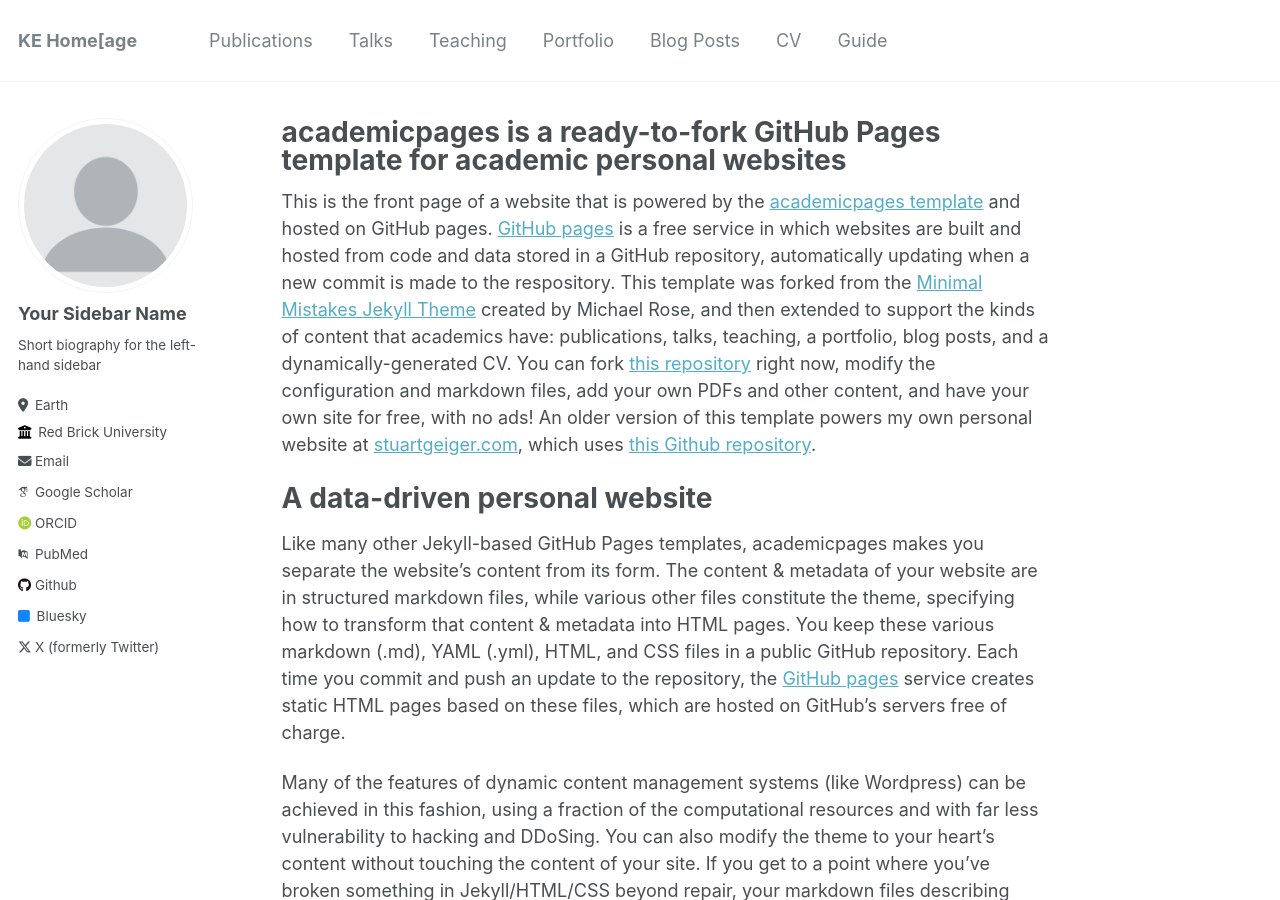
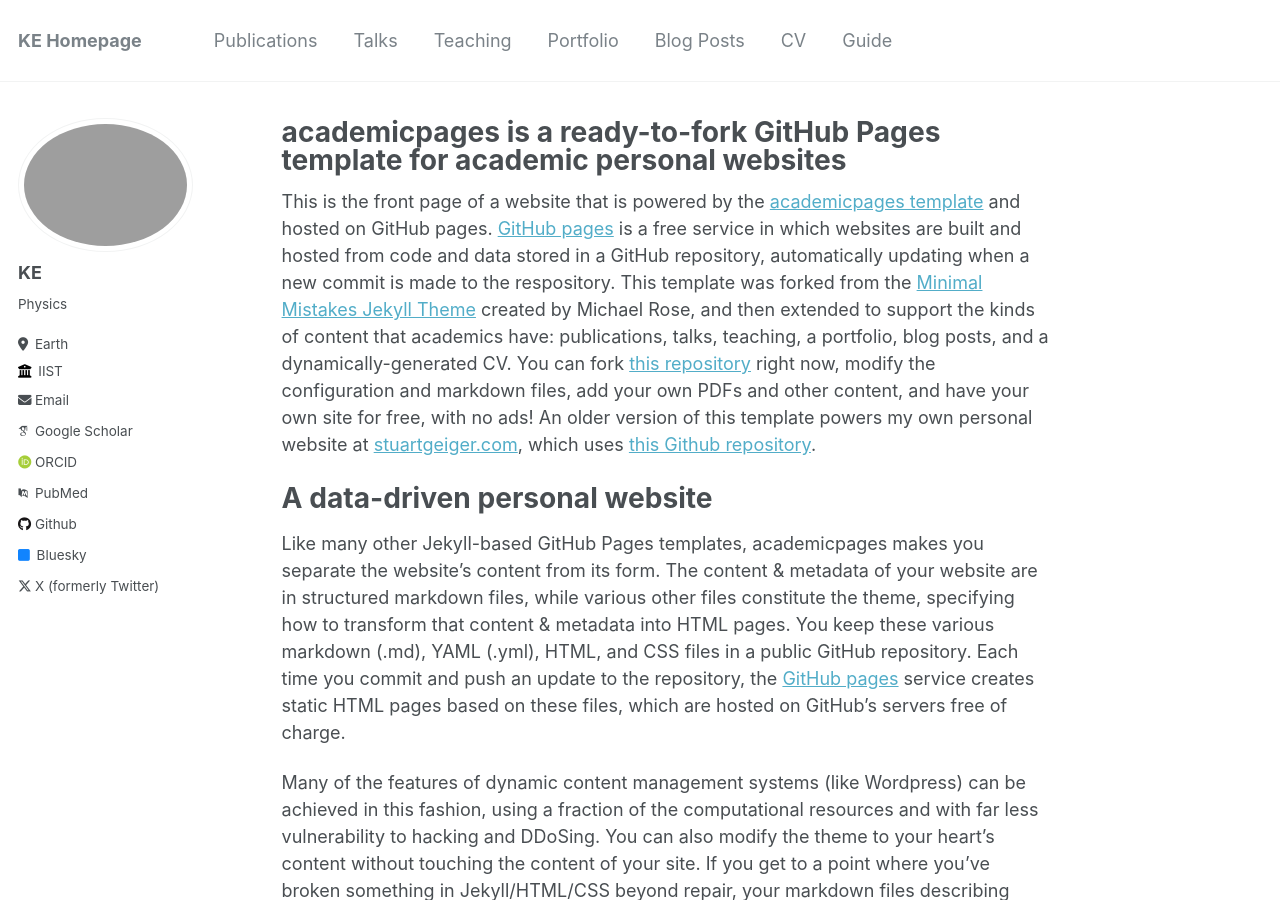
Before and after one commit to pegasuscozy/spinors, a Jekyll site: the page built from _pages/about.md, in a window 1280 px wide and 900 px high. Built offline with Jekyll 4.4.1, drawn with Linux system fonts in a browser that asks for light colours; some web fonts are replaced.

Commit message:
Update _config.yml

```diff
--- a/_config.yml
+++ b/_config.yml
@@ -8,27 +8,27 @@
 
 # Basic Site Settings
 locale                   : "en-US"
-title                    : "KE Home[age"
+title                    : "KE Homepage"
 title_separator          : "-"
 name                     : &name "KE"
 description              : &description "personal description"
-url                      : https://pegasuscozy.github.io/spinors/ # the base hostname & protocol for your site e.g. "https://mmistakes.github.io"
+url                      : https://pegasuscozy.github.io/spinors # the base hostname & protocol for your site e.g. "https://mmistakes.github.io"
 baseurl                  : "" # the subpath of your site, e.g. "/blog"
-repository               : "academicpages/academicpages.github.io"
+repository               : "pegasuscozy.github.io/academicpagesspinors"
 
 # Site Author - The following control what appear as part of the author content on the side bar.
 #               If a field is blank the icon and link will not appear, otherwise it will be shown.
 #               Additional customization can be done by editing /_includes/author-profile.html
 author:
   # Biographic information
-  avatar           : "profile.png"
-  name             : "Your Sidebar Name"
+  avatar           : "KE.png"
+  name             : "KE"
   pronouns         : # example: "she/her"
-  bio              : "Short biography for the left-hand sidebar"
+  bio              : "Physics"
   location         : "Earth"
-  employer         : "Red Brick University"
+  employer         : "IIST"
   uri              : # URL
-  email            : "none@example.org"
+  email            : "pegasuscozy@gmail.com"
 
   # Academic websites
   arxiv            : # URL - Update with the correct link to your profile
@@ -42,7 +42,7 @@
   bitbucket        : # Username - Update with your username on the site
   codepen          : # Username
   dribbble         : # Username
-  github           : "academicpages"
+  github           : "pegasuscozy"
   kaggle           : # Username
   stackoverflow    : # User number or user number and name (i.e., use "1" or "1/jeff-atwood")
 
```
